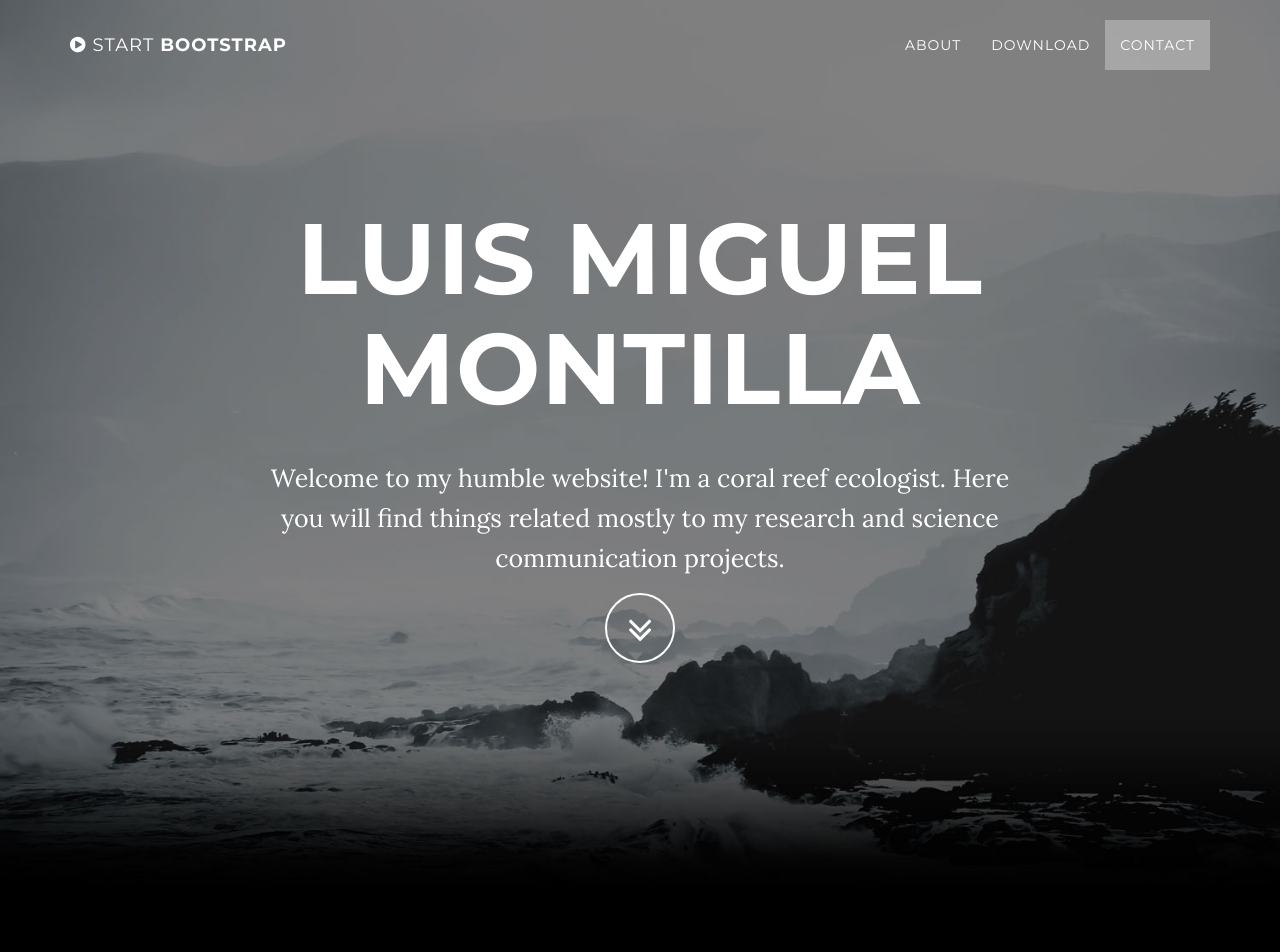
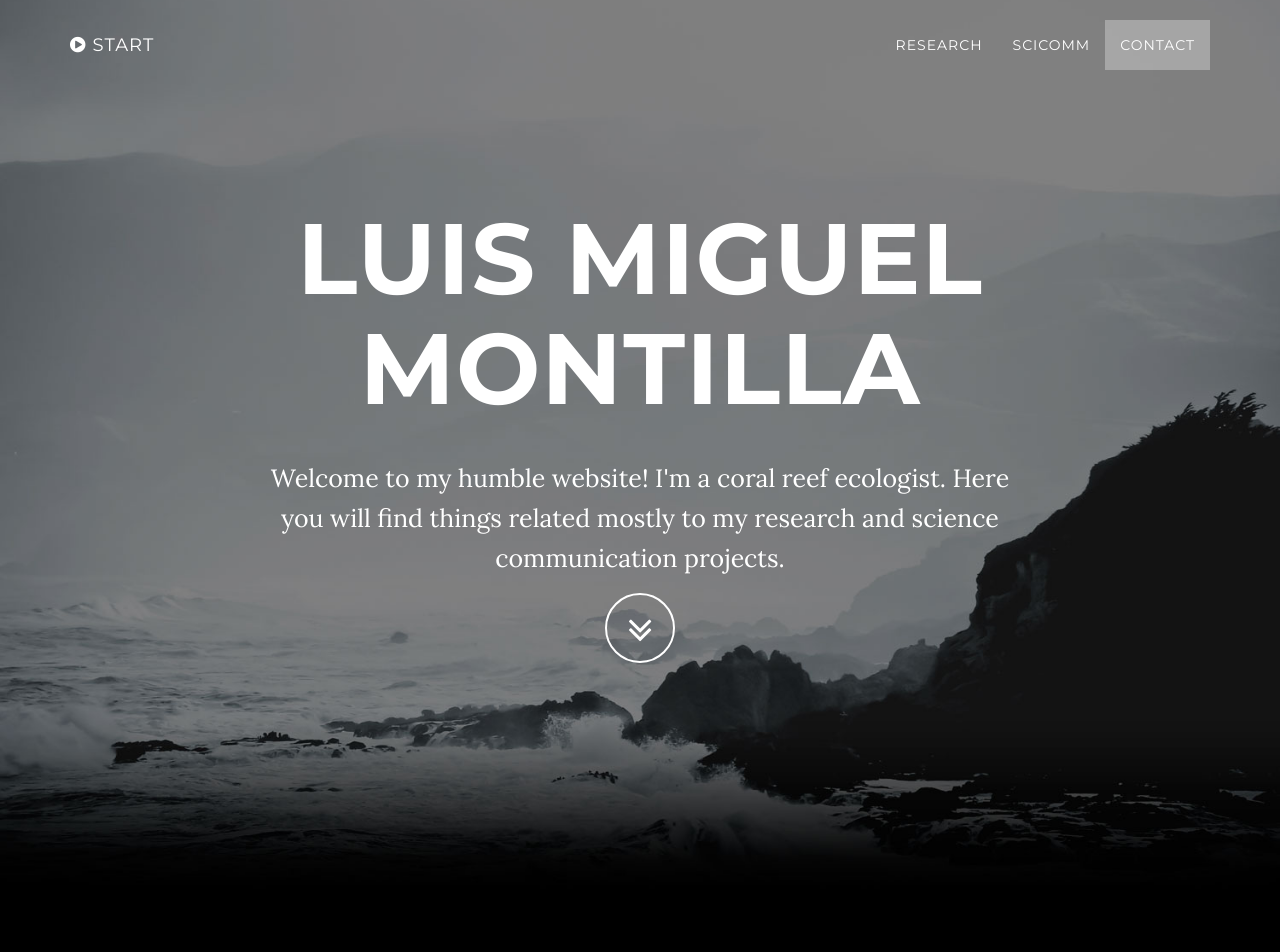
Before and after one commit to ejvalero/luismmontilla.github.io, a Jekyll site: the page built from index.html, in a window 1280 px wide. Shown: the top 952 px of the page. Built offline with Jekyll 4.4.1, drawn with Linux system fonts in a browser that asks for light colours.

Commit message:
Update nav.html

```diff
--- a/_includes/nav.html
+++ b/_includes/nav.html
@@ -6,7 +6,7 @@
                     <i class="fa fa-bars"></i>
                 </button>
                 <a class="navbar-brand page-scroll" href="#page-top">
-                    <i class="fa fa-play-circle"></i>  <span class="light">Start</span> Bootstrap
+                    <i class="fa fa-play-circle"></i>  <span class="light">Start</span>
                 </a>
             </div>
 
@@ -18,10 +18,10 @@
                         <a href="#page-top"></a>
                     </li>
                     <li>
-                        <a class="page-scroll" href="#about">About</a>
+                        <a class="page-scroll" href="#about">Research</a>
                     </li>
                     <li>
-                        <a class="page-scroll" href="#download">Download</a>
+                        <a class="page-scroll" href="#download">Scicomm</a>
                     </li>
                     <li>
                         <a class="page-scroll" href="#contact">Contact</a>
```
